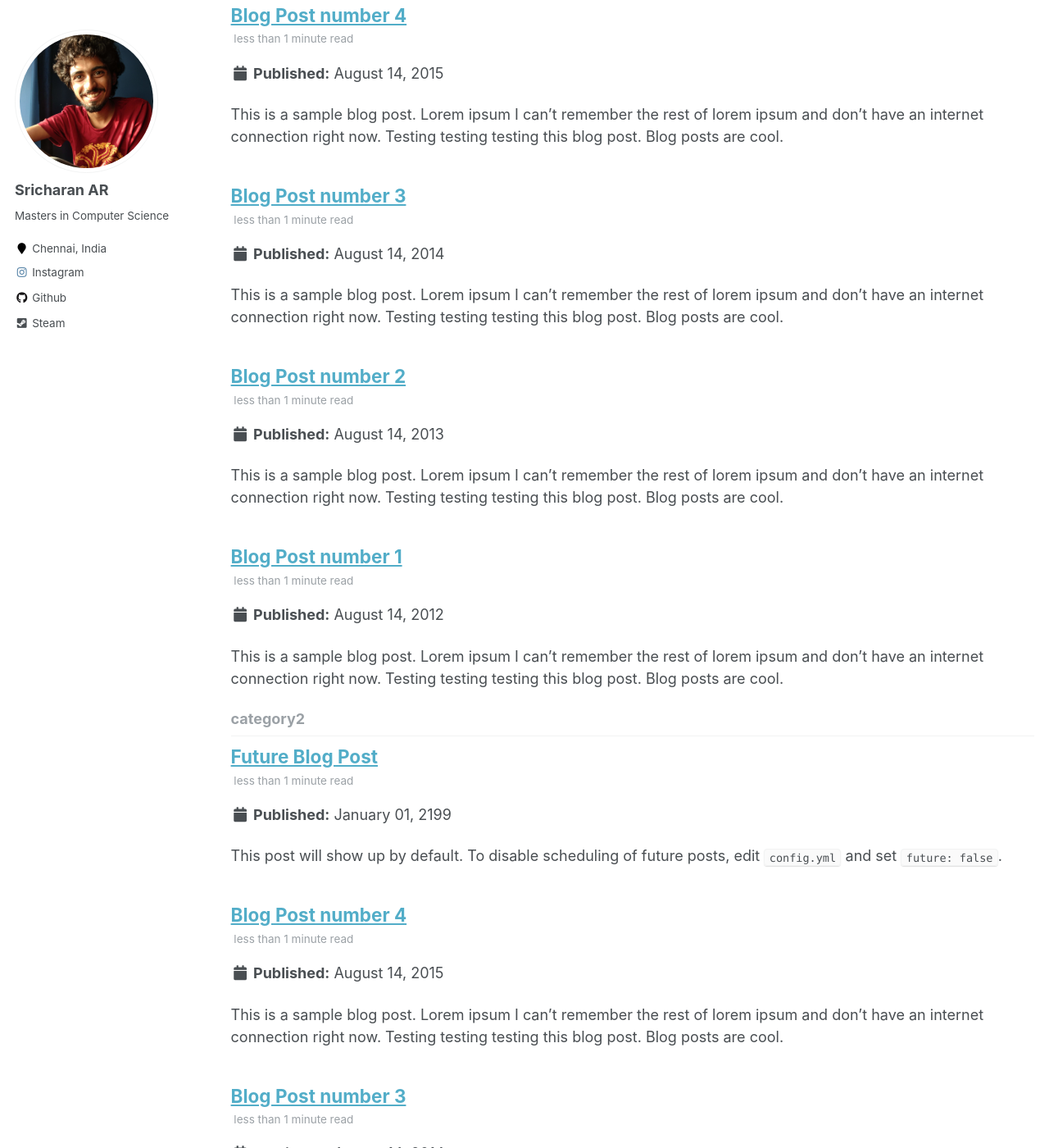
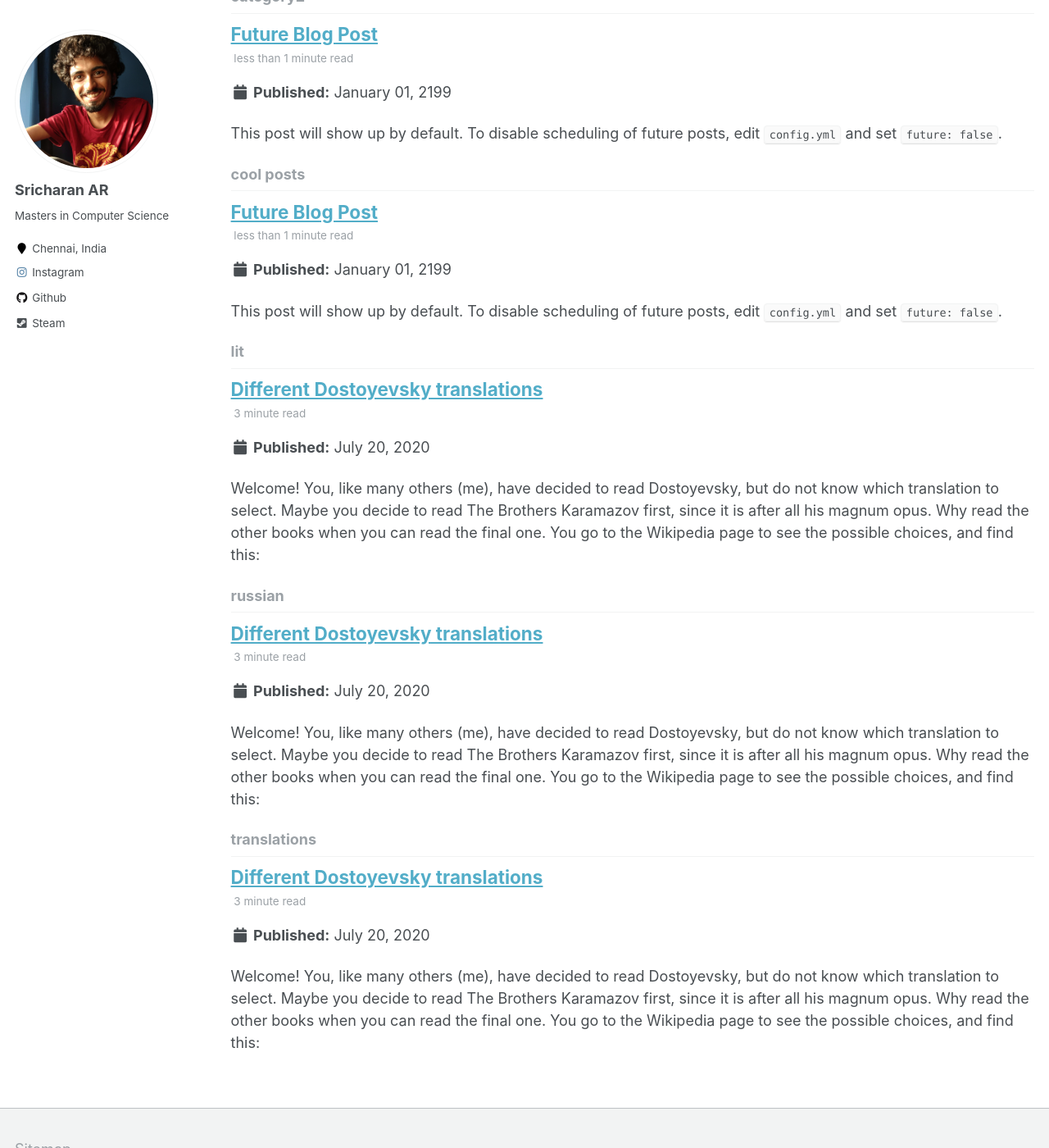
Before and after one commit to SriAR/sriar.github.io, a Jekyll site: the page built from _pages/tag-archive.html, in a window 1280 px wide and 1400 px high, scrolled down 403 px. Shown: the whole window at 82% size. Built offline with Jekyll 4.4.1, drawn with Linux system fonts in a browser that asks for light colours; some of the changed text lies outside the part shown.

Commit message:
Dostoyevsky translations

```diff
--- a/_data/navigation.yml
+++ b/_data/navigation.yml
@@ -12,8 +12,8 @@ main:
     #  - title: "Portfolio"
     #    url: /portfolio/
     #
-    #  - title: "Blog Posts"
-    #    url: /year-archive/
+  - title: "Blog"
+    url: /year-archive/
 
   - title: "CV"
     url: /cv/
--- a/_posts/2012-08-14-blog-post-1.md
+++ /dev/null
@@ -1,20 +0,0 @@
----
-title: 'Blog Post number 1'
-date: 2012-08-14
-permalink: /posts/2012/08/blog-post-1/
-tags:
-  - cool posts
-  - category1
-  - category2
----
-
-This is a sample blog post. Lorem ipsum I can't remember the rest of lorem ipsum and don't have an internet connection right now. Testing testing testing this blog post. Blog posts are cool.
-
-Headings are cool
-======
-
-You can have many headings
-======
-
-Aren't headings cool?
-------
--- a/_posts/2013-08-14-blog-post-2.md
+++ /dev/null
@@ -1,20 +0,0 @@
----
-title: 'Blog Post number 2'
-date: 2013-08-14
-permalink: /posts/2013/08/blog-post-2/
-tags:
-  - cool posts
-  - category1
-  - category2
----
-
-This is a sample blog post. Lorem ipsum I can't remember the rest of lorem ipsum and don't have an internet connection right now. Testing testing testing this blog post. Blog posts are cool.
-
-Headings are cool
-======
-
-You can have many headings
-======
-
-Aren't headings cool?
-------
--- a/_posts/2014-08-14-blog-post-3.md
+++ /dev/null
@@ -1,20 +0,0 @@
----
-title: 'Blog Post number 3'
-date: 2014-08-14
-permalink: /posts/2014/08/blog-post-3/
-tags:
-  - cool posts
-  - category1
-  - category2
----
-
-This is a sample blog post. Lorem ipsum I can't remember the rest of lorem ipsum and don't have an internet connection right now. Testing testing testing this blog post. Blog posts are cool.
-
-Headings are cool
-======
-
-You can have many headings
-======
-
-Aren't headings cool?
-------
--- /dev/null
+++ b/_posts/2020-07-20-dosto-translations.md
@@ -0,0 +1,73 @@
+---
+title: 'Different Dostoyevsky translations'
+date: 2020-07-20
+permalink: /posts/2020/07/dosto-translations/
+tags:
+  - lit
+  - translations
+  - russian
+---
+
+Welcome! You, like many others (me), have decided to read Dostoyevsky, but do not know which translation to select. Maybe you decide to read The Brothers Karamazov first, since it is after all his magnum opus. Why read the other books when you can read the final one. You go to the Wikipedia page to see the possible choices, and find this:
+
+*  Constance Garnett (1912)
+*  Alexandra Kropotkin (1949), revision of Garnett translation
+*  David Magarshack (1958)
+*  Andrew R. MacAndrew (1970)
+*  Julius Katzer (1980, as The Karamazov Brothers)
+*  Richard Pevear and Larissa Volokhonsky (1990)
+*  David McDuff (1993)
+*  Ignat Avsey (1994, as The Karamazov Brothers)
+*  Susan McReynolds Oddo (2011), revision of Garnett translation
+
+Oh well. Honestly, I feel like the choice of translation does not alter the experience of reading Dostoyevsky that much, and you should choose whichever one you like. However, choice fatigues you, and so I'd suggest you merely choose between Garnett and Pevear & Volokhnosky for a first read. Dostoyevsky's greatness lies in the fact that mere stylistic changes do not take away even an epsilon amount from the content of his work, unlike certain self-professed aesthetes who find joy in professing their hatred for Dostoyevsky, while managing to produce works that, while undeniably are a pleasure to the senses, manage to leave your soul neither shaken nor stirred.
+
+So how do you choose between Garnett and P&V? Here is a quick rundown of what each one appeals to me for:
+
+###Garnett translation
+
+####Pros:
+- It's out of copyright, so it's free on Project Gutenberg
+- I like the dated English of this version
+
+####Cons:
+- She trudged through stacks of Russian novels and translated them at a blistering pace, and apparently skipped over sentences/paragraphs she did not understand.
+- Nabokov and some other Russians say that people do not read Dostoyevsky when they read the books, but merely a bastardized version authored by Garnett.
+
+###P&V translation
+
+####Pros:
+- Apparently stick to the rough prose that Dosto used, and do not smooth over the jarring original texts.
+
+####Pro/Con:
+- They do this thing where V translates the book literally to English, then P makes it a novel while consulting V.
+
+####Cons:
+- Hard to say if the good reviews are marketing or actual fact, since this is the latest translation.
+
+Now to list some articles which argue for either side:
+
+####Pro P&V:
+[The translation wars](https://www.newyorker.com/magazine/2005/11/07/the-translation-wars)
+
+####Anti P&V [Usually implies Pro Garnett]:
+[The Pevearsion of Russian Literature](https://www.commentarymagazine.com/articles/gary-morson/the-pevearsion-of-russian-literature) [Amazing title btw, you need to read it just for that title]
+[The Pevear/Volokhonsky Hype Machine...](https://www.firstthings.com/blogs/firstthoughts/2013/01/the-pevearvolokhonsky-hype-machine-and-how-it-could-have-been-stopped-or-at-least-slowed-down)
+
+####I can't access these, so I'd like it if someone could send them to me.
+[Review of Avsey's translation](https://journals.sagepub.com/doi/abs/10.1177/004724419502500322) [Anti-Avsey]
+[Raskolnikov says the darndest things](https://www.nytimes.com/1992/04/26/books/raskolnikov-says-the-darndest-things.html)
+
+####General translation comparisons (with extracts)
+
+* [Garnett, P&V, MacAndrew, McDuff, Avsey](http://www.patrikbergman.com/2017/07/23/choosing-best-karamazov-translation)
+* [Garnett, P&V, MacAndrew](https://www.dartmouth.edu/~karamazo/translations.html)
+* [Garnett, P&V](https://theopenmic.co/lost-in-translation-garnett-v-pevearvolokhonsky-part-2)
+
+My reading order of TBK is as follows:
+
+* Garnett
+* Pevear and Volokhnosky
+* MacAndrew
+
+Other than slight changes, none of these particularly diminished my experience of reading TBK, so I do not think choosing a "wrong" translation is going to negatively affect your view of Dostoyevsky as much as it might affect other authors. If you have other links you'd like me to add, or anything changed in this page at all, feel free to drop me an email! To quote Ivan, *Everything is permitted*, including reading the shittiest translations of TBK. On that note, my translation of TBK comes out soon, never mind that I do not speak a lick of anything harder than A1 Russki.
```
Also changed, not shown: _posts/2015-08-14-blog-post-4.md (deleted, +0 -20 lines).
